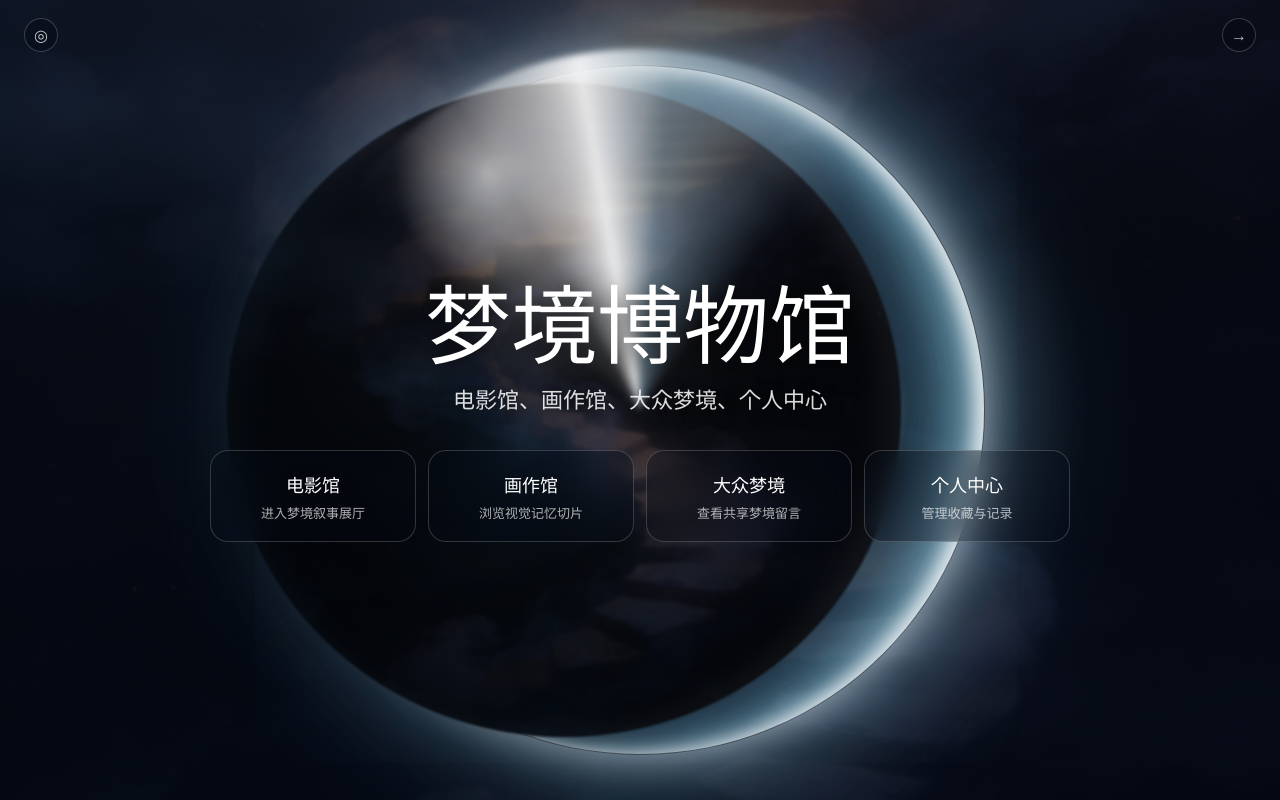
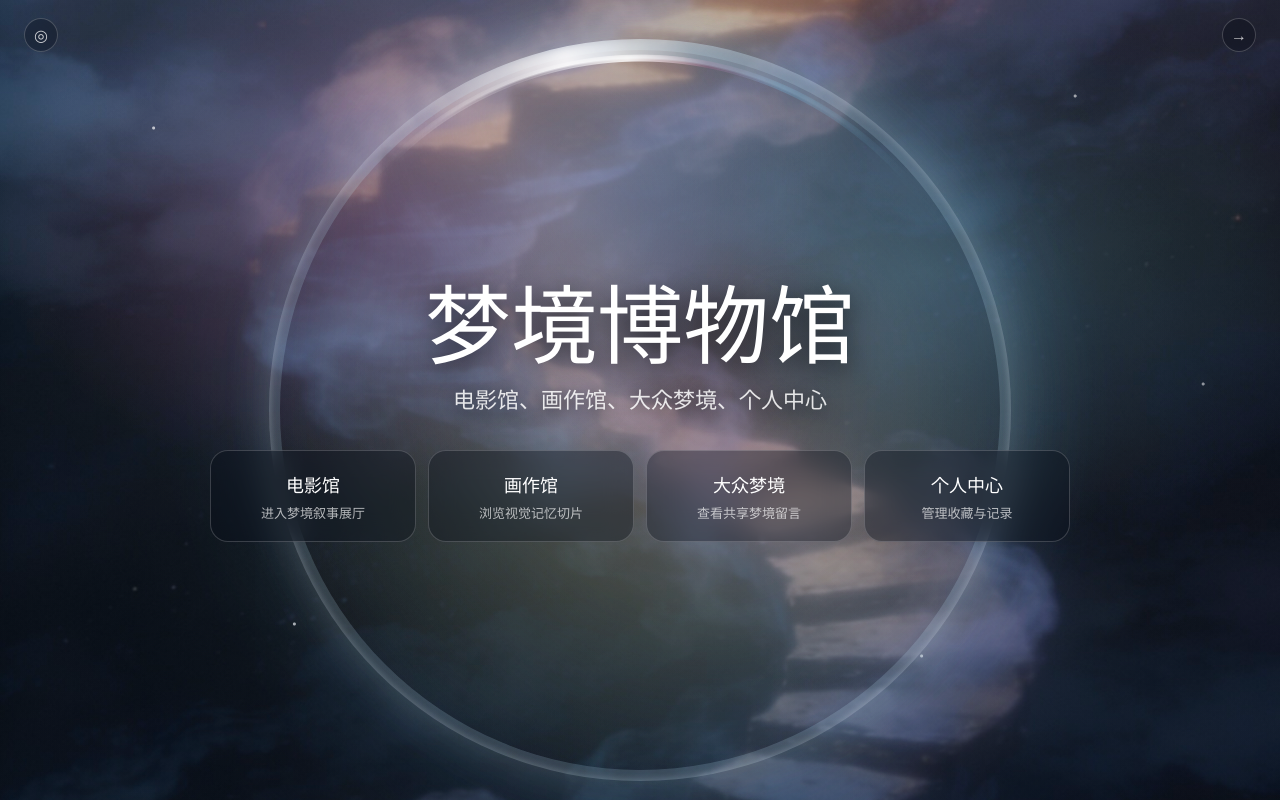
Before and after one commit to ooopp582/dream-museum-1, a Vue app: page / in a window 1280 px wide. Built offline with nearby package versions, Linux system fonts and the light colour scheme.

Commit message:
feat: 梦境博物馆开屏UI与滚动动效实现4

```diff
--- a/src/views/Home.vue
+++ b/src/views/Home.vue
@@ -58,7 +58,7 @@ const modules = [
   isolation: isolate;
   color: #ffffff;
   background-image:
-    linear-gradient(rgba(3, 7, 18, 0.48), rgba(3, 7, 18, 0.72)),
+    linear-gradient(rgba(8, 15, 30, 0.18), rgba(8, 15, 30, 0.34)),
     url('/src/assets/background.jpg');
   background-size: auto, cover;
   background-repeat: no-repeat, no-repeat;
@@ -71,8 +71,27 @@ const modules = [
   inset: 0;
   z-index: -2;
   background:
-    radial-gradient(circle at 50% 44%, rgba(255, 255, 255, 0.18), transparent 32%),
-    radial-gradient(circle at 50% 50%, rgba(3, 7, 18, 0), rgba(3, 7, 18, 0.52) 72%);
+    radial-gradient(ellipse at 32% 28%, rgba(244, 114, 182, 0.26), transparent 34%),
+    radial-gradient(ellipse at 72% 34%, rgba(125, 211, 252, 0.24), transparent 36%),
+    radial-gradient(ellipse at 50% 62%, rgba(250, 204, 21, 0.14), transparent 42%),
+    radial-gradient(circle at 50% 50%, rgba(255, 255, 255, 0.06), rgba(3, 7, 18, 0.18) 76%);
+  mix-blend-mode: screen;
+}
+
+.home-page::after {
+  content: '';
+  position: absolute;
+  inset: 0;
+  z-index: -2;
+  background-image:
+    radial-gradient(circle at 12% 16%, rgba(255, 255, 255, 0.95) 0 1px, transparent 2px),
+    radial-gradient(circle at 84% 12%, rgba(255, 255, 255, 0.8) 0 1px, transparent 2px),
+    radial-gradient(circle at 23% 78%, rgba(255, 255, 255, 0.9) 0 1px, transparent 2px),
+    radial-gradient(circle at 72% 82%, rgba(255, 255, 255, 0.78) 0 1px, transparent 2px),
+    radial-gradient(circle at 94% 48%, rgba(255, 255, 255, 0.72) 0 1px, transparent 2px);
+  filter: drop-shadow(0 0 8px rgba(255, 255, 255, 0.9));
+  opacity: 0.72;
+  pointer-events: none;
 }
 
 .top-actions {
@@ -112,66 +131,55 @@ const modules = [
   grid-area: 1 / 1;
   border-radius: 50%;
   background:
-    radial-gradient(circle at 54% 46%, rgba(255, 255, 255, 0.24), rgba(186, 230, 253, 0.16) 26%, rgba(125, 211, 252, 0.08) 50%, transparent 72%);
-  filter: blur(28px);
-  opacity: 0.9;
+    conic-gradient(from 306deg at 50% 50%, transparent 0deg, rgba(255, 255, 255, 0.18) 30deg, rgba(147, 197, 253, 0.18) 58deg, transparent 92deg, transparent 360deg),
+    radial-gradient(circle at 58% 48%, rgba(244, 114, 182, 0.13), rgba(186, 230, 253, 0.14) 30%, rgba(125, 211, 252, 0.08) 54%, transparent 74%);
+  filter: blur(30px);
+  opacity: 0.96;
 }
 
 .crescent {
   position: relative;
   grid-area: 1 / 1;
-  width: min(58vw, 690px);
+  width: min(60vw, 720px);
   aspect-ratio: 1;
   border-radius: 50%;
-  background:
-    radial-gradient(circle at 34% 26%, rgba(255, 255, 255, 0.74), rgba(186, 230, 253, 0.18) 11%, transparent 22%),
-    radial-gradient(circle at 66% 18%, rgba(255, 255, 255, 0.72), rgba(221, 245, 255, 0.18) 5%, transparent 13%),
-    radial-gradient(circle at 78% 50%, rgba(255, 255, 255, 0.92), rgba(186, 230, 253, 0.4) 5%, transparent 12%),
-    radial-gradient(circle at 48% 50%, rgba(147, 197, 253, 0.18), rgba(14, 165, 233, 0.08) 36%, rgba(255, 255, 255, 0.04) 61%, transparent 74%),
-    linear-gradient(135deg, rgba(255, 255, 255, 0.08), rgba(125, 211, 252, 0.02) 38%, rgba(255, 255, 255, 0.1));
+  background: transparent;
   box-shadow:
-    inset 24px 24px 42px rgba(255, 255, 255, 0.12),
-    inset -10px 0 18px rgba(255, 255, 255, 0.82),
-    inset -32px 0 46px rgba(191, 240, 255, 0.5),
-    inset -92px -18px 96px rgba(14, 165, 233, 0.16),
-    inset 0 0 86px rgba(255, 255, 255, 0.09),
-    0 0 42px rgba(240, 249, 255, 0.56),
-    0 0 110px rgba(186, 230, 253, 0.4),
-    0 0 190px rgba(125, 211, 252, 0.22);
-  filter: blur(0.16px) saturate(1.08);
+    0 0 56px rgba(240, 249, 255, 0.24),
+    0 0 150px rgba(125, 211, 252, 0.16);
   opacity: 0.98;
-  border: 1px solid rgba(255, 255, 255, 0.2);
 }
 
 .crescent::before {
   content: '';
   position: absolute;
-  inset: 2.5% 12% 2.5% -10%;
+  inset: -1.5%;
   border-radius: 50%;
   background:
-    radial-gradient(circle at 60% 38%, rgba(255, 255, 255, 0.1), transparent 17%),
-    radial-gradient(circle at 42% 58%, rgba(56, 189, 248, 0.1), transparent 24%),
-    radial-gradient(circle at 56% 45%, rgba(12, 18, 30, 0.16), rgba(4, 8, 18, 0.72) 62%, rgba(4, 8, 18, 0.9) 100%),
-    url('/src/assets/background.jpg') center / cover no-repeat;
-  filter: brightness(0.48) saturate(1.02) blur(1px);
+    conic-gradient(from 306deg at 50% 50%, transparent 0deg, rgba(255, 255, 255, 0.05) 18deg, rgba(255, 255, 255, 0.92) 42deg, rgba(186, 230, 253, 0.38) 62deg, transparent 94deg, transparent 360deg);
+  -webkit-mask: radial-gradient(farthest-side, transparent calc(100% - 21px), #000 calc(100% - 19px));
+  mask: radial-gradient(farthest-side, transparent calc(100% - 21px), #000 calc(100% - 19px));
+  filter: blur(5px);
   box-shadow:
-    20px 0 36px rgba(3, 7, 18, 0.2),
-    inset -18px 0 28px rgba(255, 255, 255, 0.12),
-    inset 18px 12px 32px rgba(125, 211, 252, 0.07);
+    0 0 28px rgba(240, 249, 255, 0.72),
+    0 0 82px rgba(186, 230, 253, 0.36);
+  mix-blend-mode: screen;
 }
 
 .crescent::after {
   content: '';
   position: absolute;
-  inset: -2.5%;
+  inset: 0.5%;
   border-radius: 50%;
   background:
-    radial-gradient(ellipse at 28% 18%, rgba(255, 255, 255, 0.62), transparent 13%),
-    radial-gradient(ellipse at 37% 30%, rgba(255, 255, 255, 0.28), transparent 18%),
-    conic-gradient(from 305deg at 50% 50%, transparent 0deg, rgba(255, 255, 255, 0.1) 22deg, rgba(255, 255, 255, 0.9) 43deg, rgba(186, 230, 253, 0.42) 58deg, transparent 90deg, transparent 360deg);
-  filter: blur(3.4px);
+    radial-gradient(ellipse at 28% 18%, rgba(255, 255, 255, 0.54), transparent 12%),
+    radial-gradient(ellipse at 66% 22%, rgba(255, 255, 255, 0.4), transparent 9%),
+    conic-gradient(from 312deg at 50% 50%, transparent 0deg, rgba(255, 255, 255, 0.16) 28deg, rgba(255, 255, 255, 0.86) 45deg, rgba(244, 114, 182, 0.16) 58deg, rgba(125, 211, 252, 0.24) 70deg, transparent 96deg, transparent 360deg);
+  -webkit-mask: radial-gradient(farthest-side, transparent calc(100% - 8px), #000 calc(100% - 7px), #000 calc(100% - 1px), transparent 100%);
+  mask: radial-gradient(farthest-side, transparent calc(100% - 8px), #000 calc(100% - 7px), #000 calc(100% - 1px), transparent 100%);
+  filter: blur(1.4px);
   mix-blend-mode: screen;
-  transform: rotate(2deg);
+  transform: rotate(1deg);
 }
 
 .home-content {
```
